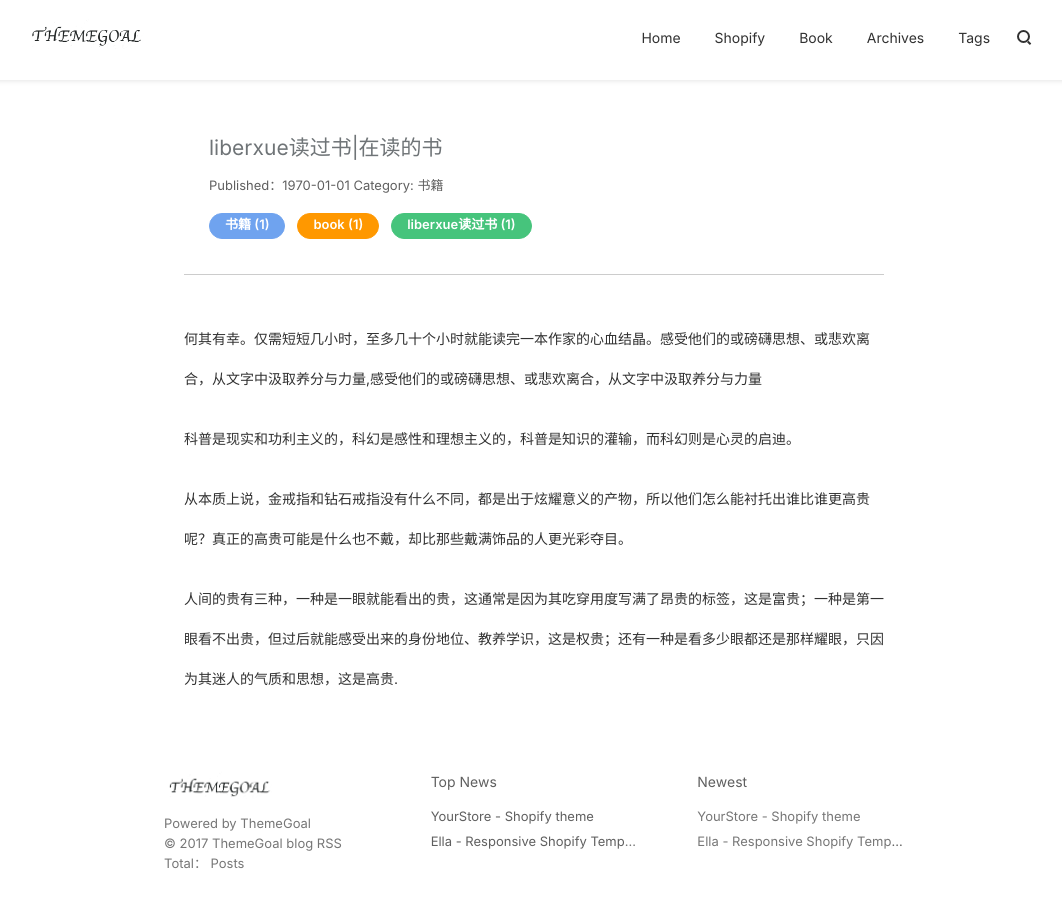
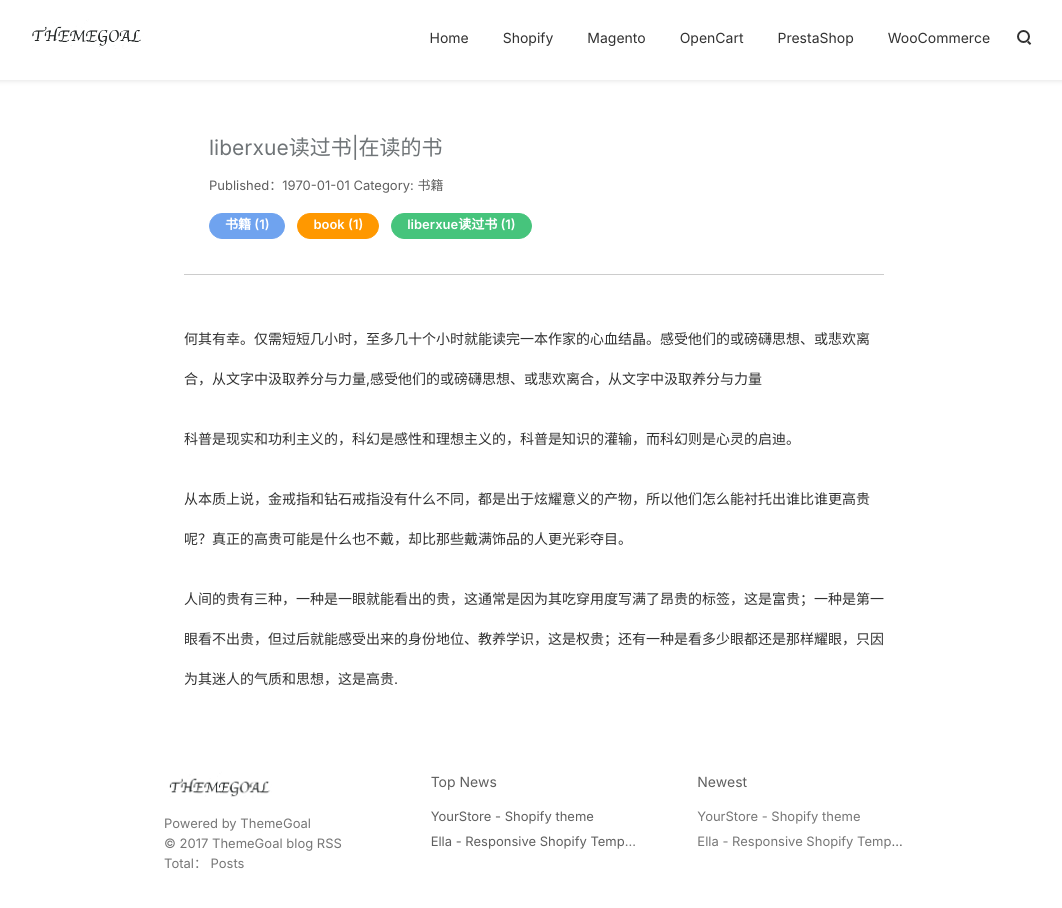
Before and after one commit to ThemeGoal/themegoal.github.io, a Jekyll site: the page built from _posts/书籍/1970-01-01-bookindex.md, in a window 1280 px wide and 1070 px high. Shown: the top 908 px of the window, without its empty margins (106-1168 px from the left). Built offline with Jekyll 4.4.1, drawn with Linux system fonts in a browser that asks for light colours; nearby versions of some CDN libraries; comment, search, counter and statistics services are not loaded.

Commit message:
change permalink format and navigation

```diff
--- a/_config.yml
+++ b/_config.yml
@@ -17,18 +17,23 @@
   - name:         Shopify
     url:          /shopify
     external:     false
-  - name:         Book
-    url:          /book
+  - name:         Magento
+    url:          /Magento
     external:     false
-  - name:         Archives
-    url:          /archives
+  - name:         OpenCart
+    url:          /OpenCart
     external:     false
-  - name:         Tags
-    url:          /tags
+  - name:         PrestaShop
+    url:          /PrestaShop
     external:     false
+  - name:         WooCommerce
+    url:          /WooCommerce
+    external:     false
+
 # ------------ CONFIGURABLE END ------------
 
-permalink:        /:categories/:title.html
+permalink:        /:title.html
+#permalink:        /:categories/:title.html
 #permalink: /:year/:month/:day/:title.html
 defaults:
   - values:
```
